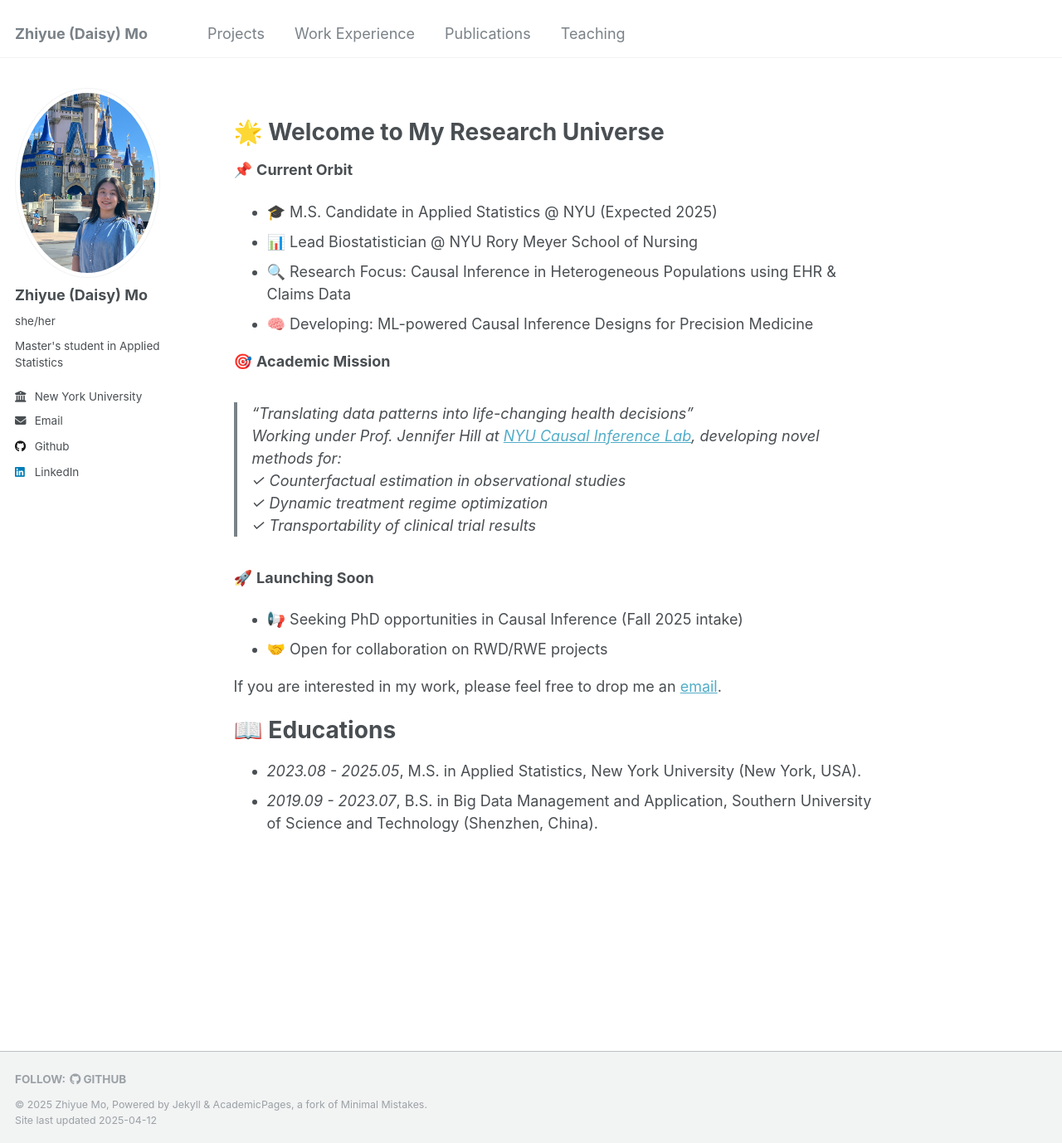
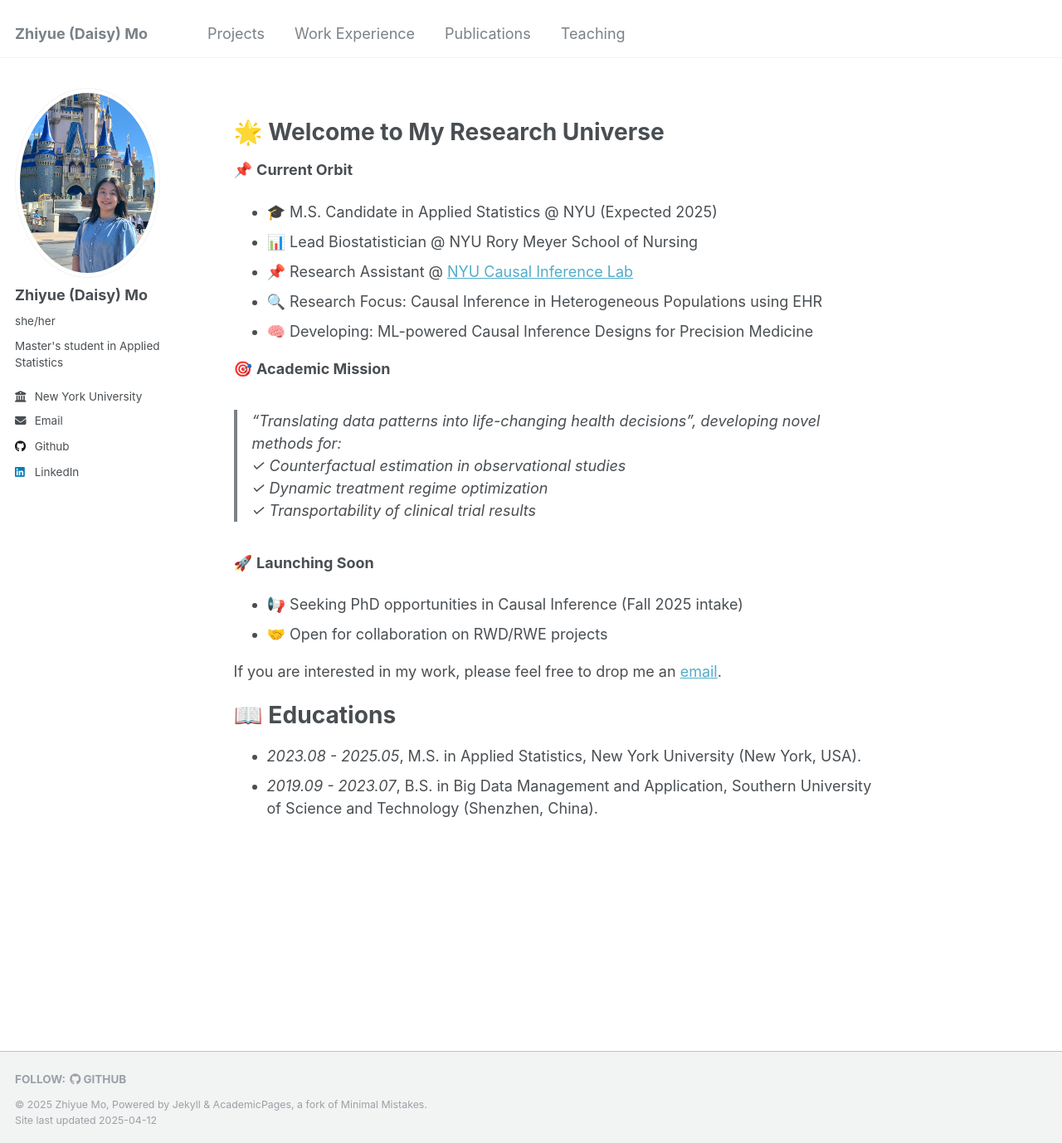
Before and after one commit to zhiyuemo/zhiyuemo.github.io, a Jekyll site: the page built from _pages/about.md, in a window 1280 px wide and 1378 px high. Shown: the whole window at 83% size. Built offline with Jekyll 4.4.1, drawn with Linux system fonts in a browser that asks for light colours.

Commit message:
Update about.md

```diff
--- a/_pages/about.md
+++ b/_pages/about.md
@@ -21,12 +21,12 @@ redirect_from:
 📌 **Current Orbit**
 - 🎓 M.S. Candidate in Applied Statistics @ NYU (Expected 2025)
 - 📊 Lead Biostatistician @ NYU Rory Meyer School of Nursing
-- 🔍 Research Focus: Causal Inference in Heterogeneous Populations using EHR & Claims Data
+- 📌 Research Assistant @ [NYU Causal Inference Lab](https://thinkcausal.org/en/)
+- 🔍 Research Focus: Causal Inference in Heterogeneous Populations using EHR
 - 🧠 Developing: ML-powered Causal Inference Designs for Precision Medicine
 
 🎯 **Academic Mission**
-> *"Translating data patterns into life-changing health decisions"*
-Working under Prof. Jennifer Hill at [NYU Causal Inference Lab](https://thinkcausal.org/en/), developing novel methods for:
+> *"Translating data patterns into life-changing health decisions"*, developing novel methods for:
 ✓ Counterfactual estimation in observational studies
 ✓ Dynamic treatment regime optimization
 ✓ Transportability of clinical trial results
```
